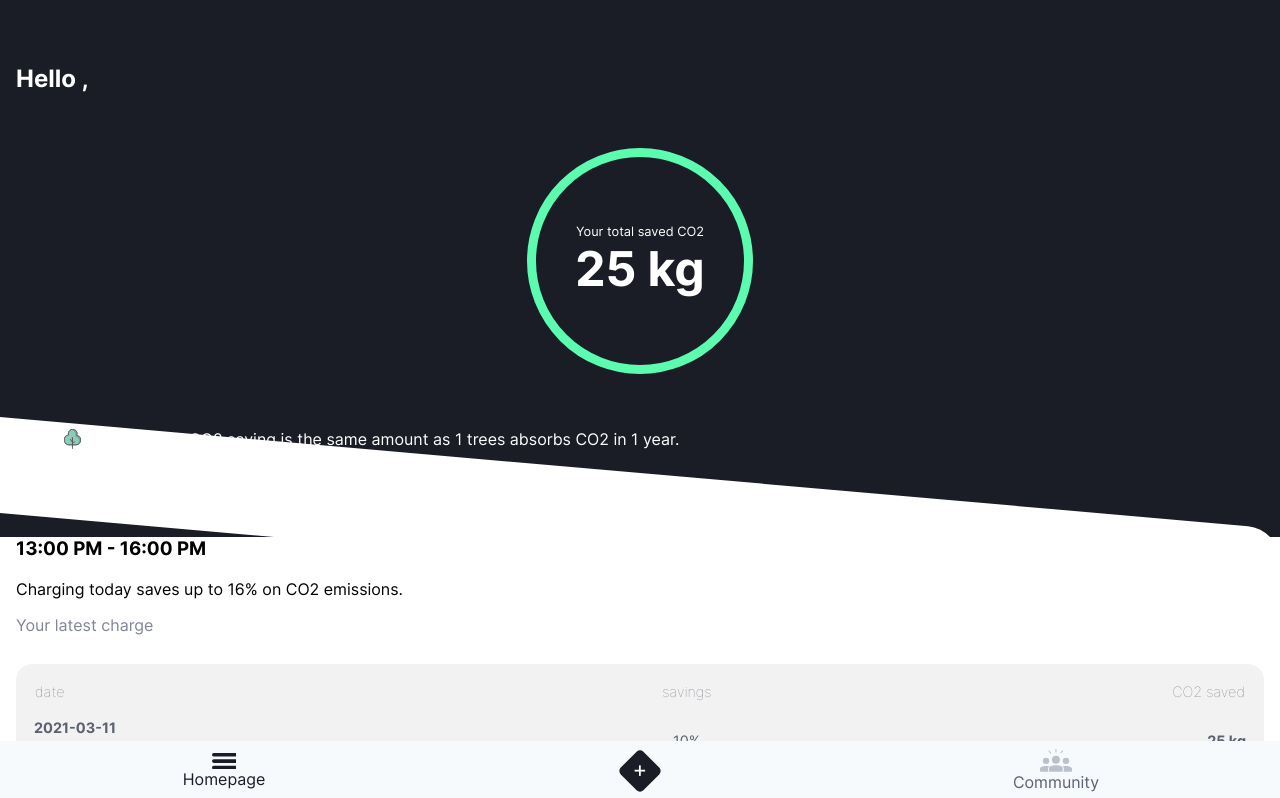
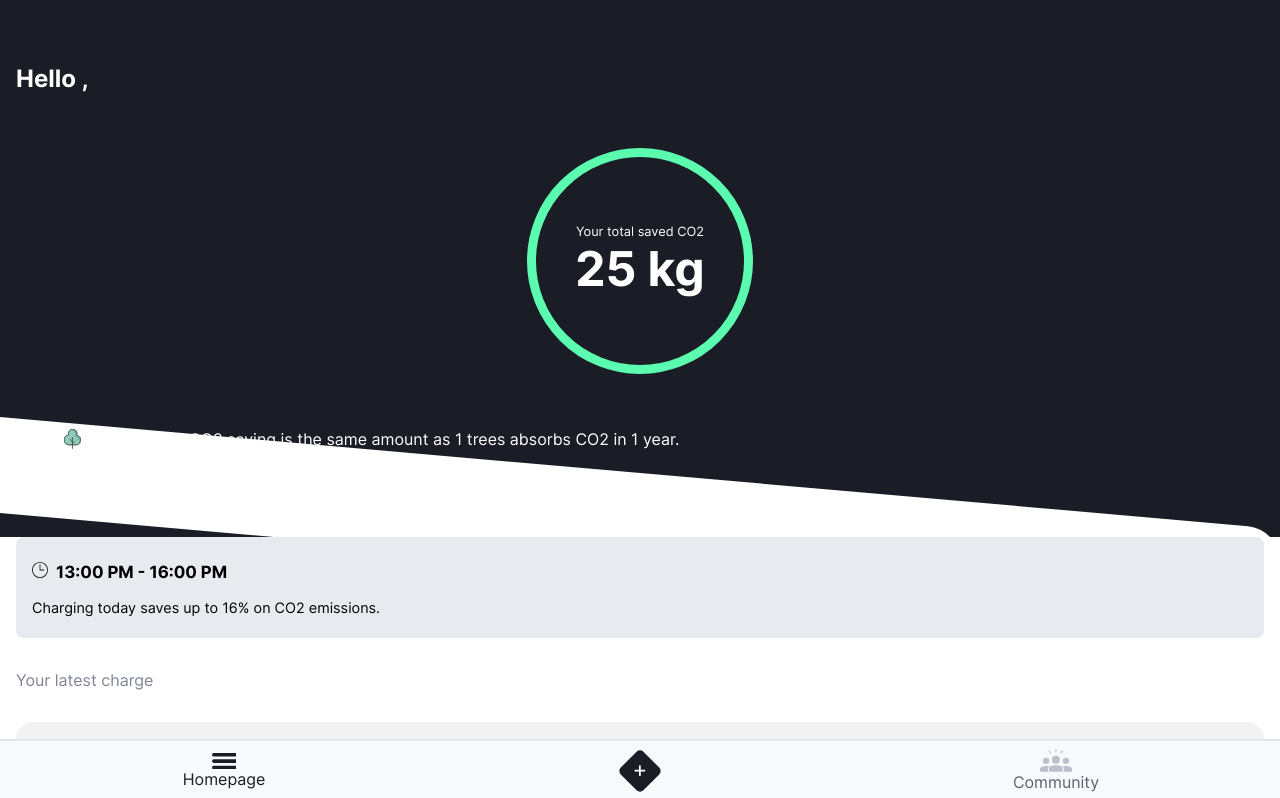
Before and after one commit to joanpadolina/co2-next-dashboard, a Next.js app: page / in a window 1280 px wide. Shown: the top 798 px of the page. Built offline with nearby package versions, Linux system fonts and the light colour scheme; no server answers.

Commit message:
Timeslot index styling

```diff
--- a/components/savings-time/savings-time.js
+++ b/components/savings-time/savings-time.js
@@ -1,12 +1,14 @@
-import Link from "next/link";
-
+import Link from 'next/link';
+import IconClock from '../../public/icons/icon-clock.svg'
 export default function SavingsTime() {
   return (
-    <Link href='/savings-time'>
-      <article>
-        <h3>13:00 PM - 16:00 PM</h3>
-        <p>Charging today saves up to 16% on CO2 emissions.</p>
-      </article>
+    <Link href="/savings-time">
+      <a className="savings-time">
+        <article>
+          <h3 className="savings-time__timeslot">13:00 PM - 16:00 PM</h3>
+          <p>Charging today saves up to 16% on CO2 emissions.</p>
+        </article>
+      </a>
     </Link>
   );
 }
--- a/styles/base.css
+++ b/styles/base.css
@@ -20,7 +20,7 @@
     --font--small: .9rem;
     --font--default: 1rem;
     --font--medium: 2rem;
-    --font-big: 3rem;
+    --font--big: 3rem;
 
 }
 
--- a/styles/components/header-main.css
+++ b/styles/components/header-main.css
@@ -57,16 +57,18 @@
     margin: 0;
     font-size: 3rem;
 }
+
 .header__body {
     display: flex;
     margin: 2rem 0;
 }
+
 .header__body:before {
     content: "";
     display: block;
     position: relative;
     width: 5rem;
     margin-right: var(--s-default);
-    background: url('../../public/icons/icon-tree.svg') no-repeat;
+    background: url('/icons/icon-tree.svg') no-repeat;
     background-position: 75% 40%;
 }
--- a/styles/components/index.css
+++ b/styles/components/index.css
@@ -23,4 +23,5 @@
 
 .index__link-sessions {
     font-size: var(--font--small);
+    margin-bottom: var(--s-default)
 }
--- a/styles/components/nav.css
+++ b/styles/components/nav.css
@@ -6,6 +6,7 @@
   left: 0;
   margin: 0;
   background-color: var(--c-grey--200);
+  border-top: .15rem solid #E3E6E8;
   z-index: 1;
 }
 
--- /dev/null
+++ b/styles/components/savings-time.css
@@ -0,0 +1,17 @@
+.savings-time {
+    display: block;
+    padding: .5rem var(--s-default);
+    font-size: var(--font--small);
+    background-color: #E7EBEF;
+    border-radius: .5rem;
+}
+
+.savings-time__timeslot::before {
+    content: "";
+    display: inline-block;
+    position: relative;
+    width: 1rem;
+    height: 1rem;
+    margin-right: calc(var(--s-default) / 2);
+    background: url('/icons/icon-clock.svg') no-repeat;
+}
--- a/styles/globals.css
+++ b/styles/globals.css
@@ -8,6 +8,7 @@
 @import './components/history-charge.css';
 @import './components/profile.css';
 @import './components/progress-bar.css';
+@import './components/savings-time.css';
 @import './globals/typography.css';
 @import './globals/button.css';
 @import './base.css';
--- a/styles/globals/typography.css
+++ b/styles/globals/typography.css
@@ -168,6 +168,8 @@ h1 {
   font-size: 1rem;
   font-weight: normal;
   color: var(--c-grey--title);
+  margin-top: 2rem;
+  margin-bottom: var(--s-default);
 }
 
 .font--medium {
```
Also changed, not shown: public/icons/icon-clock.svg (added), public/icons/icon-thunder.svg (added).
